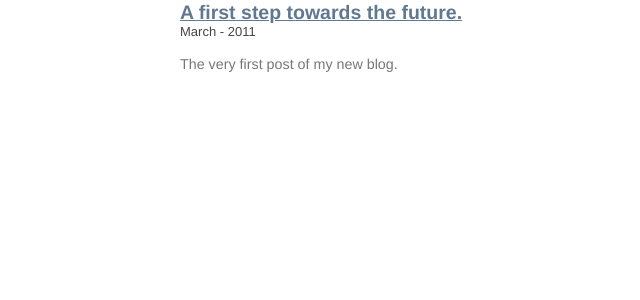
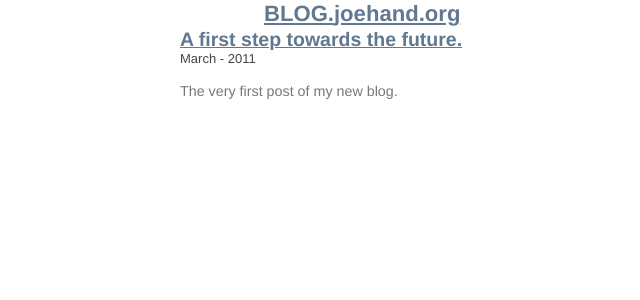
Before and after one commit to joehand/smilingjoe, a Jekyll site: the page built from index.html, in a window 1280 px wide. Shown: the top 300 px of the page, without its empty margins (76-716 px from the left). Built offline with Jekyll 4.4.1, drawn with Linux system fonts in a browser that asks for light colours; nearby versions of some CDN libraries; Markdown is read by kramdown in place of the engine named in the settings.

Commit message:
new includes and css

```diff
--- a/css/style.css
+++ b/css/style.css
@@ -180,11 +180,10 @@ body {
 
 
 header {
-	position:fixed;
+	position:relative;
 	width:600px;
 	top:100%;
 	left:50%;
-	z-index:-2;
 	margin-left:-300px;
 }
 
```
